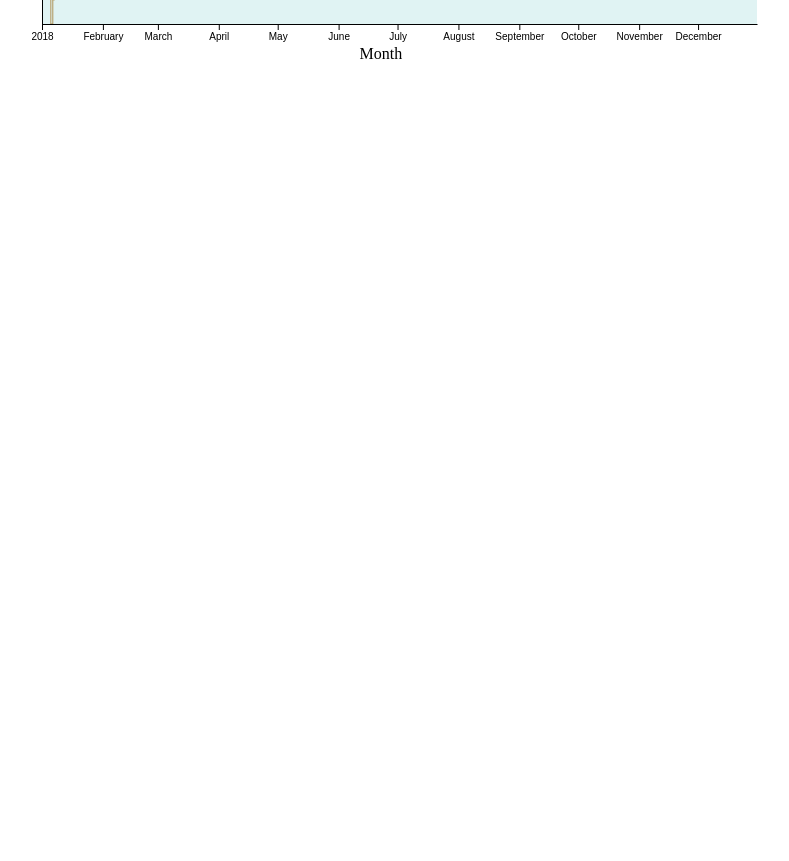
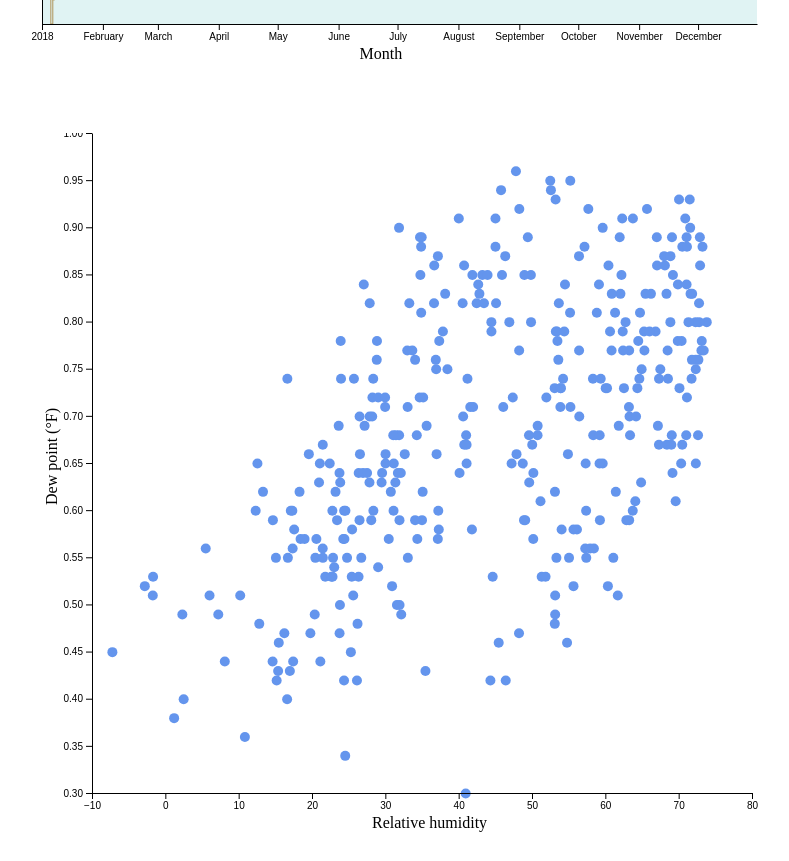
Before and after one commit to dianrahmaji/svelte-d3, a Svelte app: page / in a window 1280 px wide. Shown: the part 500-1361 px from the top of the page, without its empty margins (238-1027 px from the left). Before the commit the page ends 800 px from the top, so only its background shows below. Built offline with nearby package versions, Linux system fonts and the light colour scheme.

Commit message:
feat: added scatter-plot

```diff
--- a/src/App.svelte
+++ b/src/App.svelte
@@ -1,5 +1,7 @@
 <script lang="ts">
   import LineChart from "./components/LineChart.svelte";
+  import ScatterPlot from "./components/ScatterPlot.svelte";
 </script>
 
 <LineChart />
+<ScatterPlot />
--- /dev/null
+++ b/src/components/ScatterPlot.svelte
@@ -0,0 +1,63 @@
+<script lang="ts">
+  import { extent, min, scaleLinear } from 'd3'
+  import { Dimension, Margin } from '../utils/dimension';
+  import dataset from '../../public/my_weather_data.json'
+  import type { Weather } from '../types';
+
+  import Axis from '../components/Axis.svelte'
+
+  const margin = new Margin(50, 50, 10, 10)
+  const r = 5
+
+  $: width = min([
+    window.innerWidth * .9,
+    window.innerHeight * .9
+  ])
+  $: dimension = new Dimension(width, width, margin)
+  $: xAccessor = (d: Weather): Weather['dewPoint'] => d.dewPoint
+  $: yAccessor = (d: Weather): Weather['humidity'] => d.humidity
+  $: xScale = scaleLinear()
+      .domain(extent(dataset, xAccessor))
+      .range([0, dimension.boundedWidth()])
+      .nice()
+  $: yScale = scaleLinear()
+      .domain(extent(dataset, yAccessor))
+      .range([dimension.boundedHeight(), 0])
+      .nice()
+</script>
+
+<svg width={dimension.width} height={dimension.height}>
+  <g transform="translate({dimension.margin.left}, {dimension.margin.top})">
+    {#each dataset as d (d.date)}
+      <circle
+        {r}
+        cx={xScale(xAccessor(d))}
+        cy={yScale(yAccessor(d))}
+      />
+    {/each}
+  </g>
+
+  <Axis
+  {dimension}
+    scale={yScale}
+    position="left"
+    label="Relative humidity"
+  />
+  <Axis
+    {dimension}
+    scale={xScale}
+    position="bottom"
+    label="Dew point (&deg;F)"
+  />
+</svg>
+
+<style lang="scss">
+  svg {
+    display: block;
+    margin: 4rem auto 0;
+
+    circle {
+      fill: cornflowerblue;
+    }
+  }
+</style>
```
